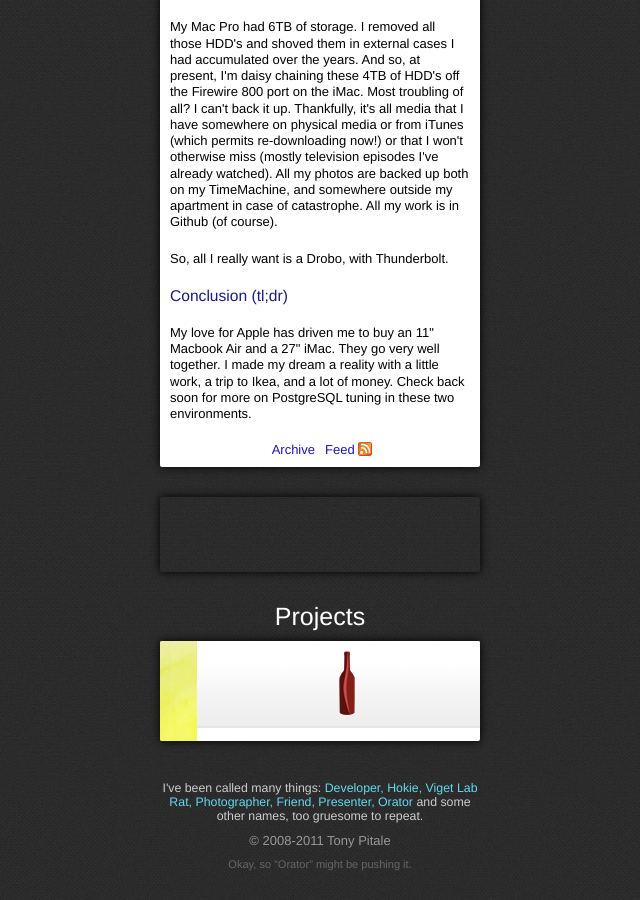
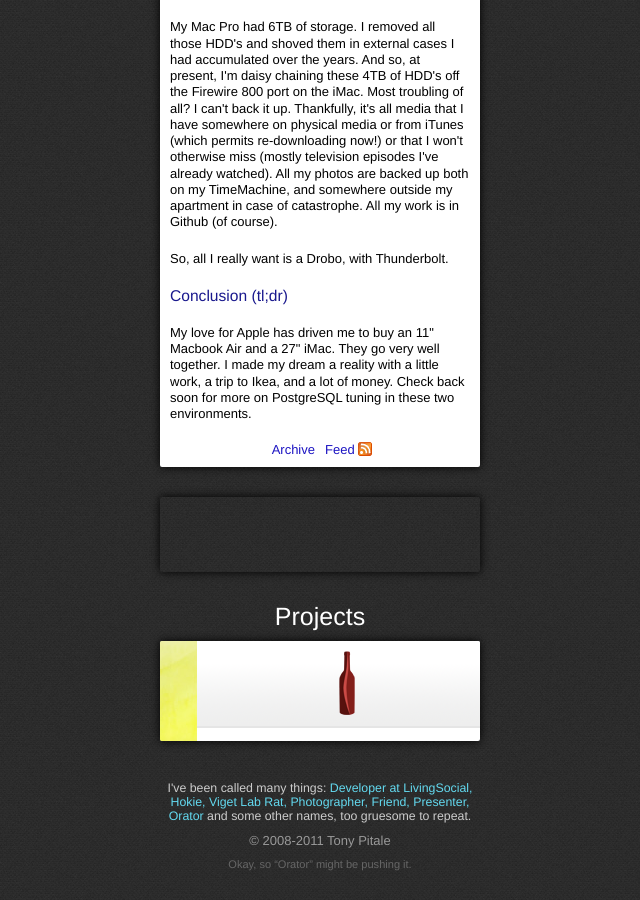
Before and after one commit to tpitale/tpitale.github.io, a Jekyll site: the page built from index.html, in a window 1280 px wide and 900 px high, scrolled down 3112 px. Shown: the whole window, without its empty margins (320-960 px from the left). Built offline with Jekyll 4.4.1, drawn with Linux system fonts in a browser that asks for light colours; comment, search, counter and statistics services are not loaded.

Commit message:
Added LS.

```diff
--- a/_layouts/application.html
+++ b/_layouts/application.html
@@ -18,7 +18,8 @@
 		<div class="footer wrap">
 			<p class="about">
 				I've been called many things:
-				<a href="http://www.github.com/tpitale">Developer,</a>
+				<a href="http://www.github.com/tpitale">Developer</a>
+				<a href="http://www.livingsocial.com">at LivingSocial,</a>
 				<a href="http://www.vt.edu">Hokie,</a>
 				<a href="http://www.viget.com">Viget Lab Rat,</a>
 				<a href="http://www.flickr.com/photos/thatdbeme/">Photographer,</a>
```
